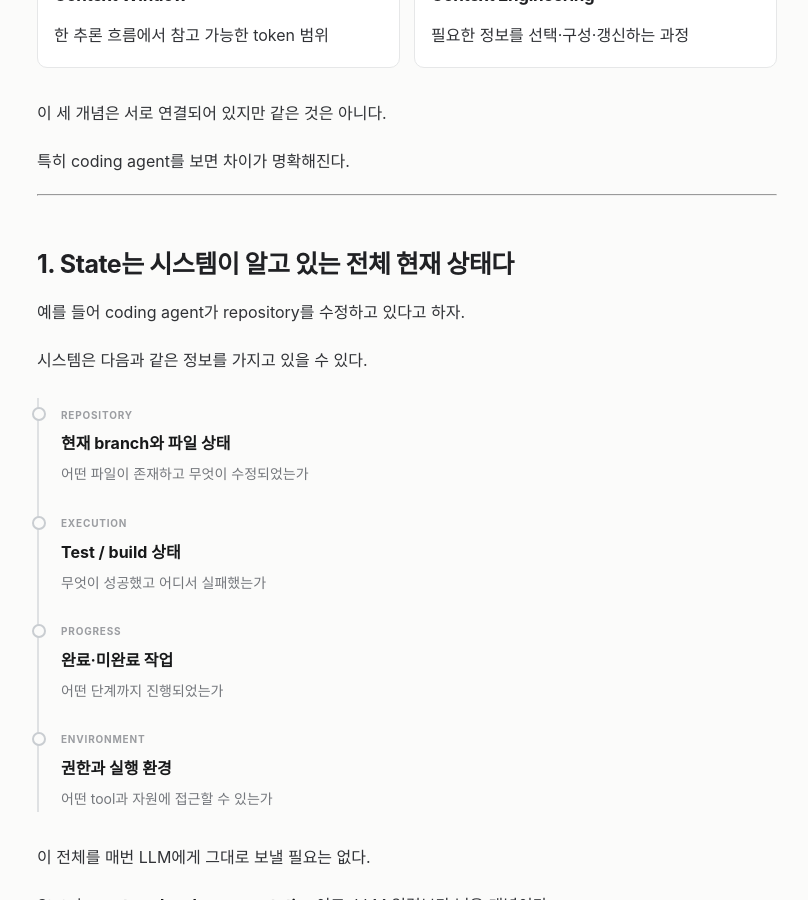
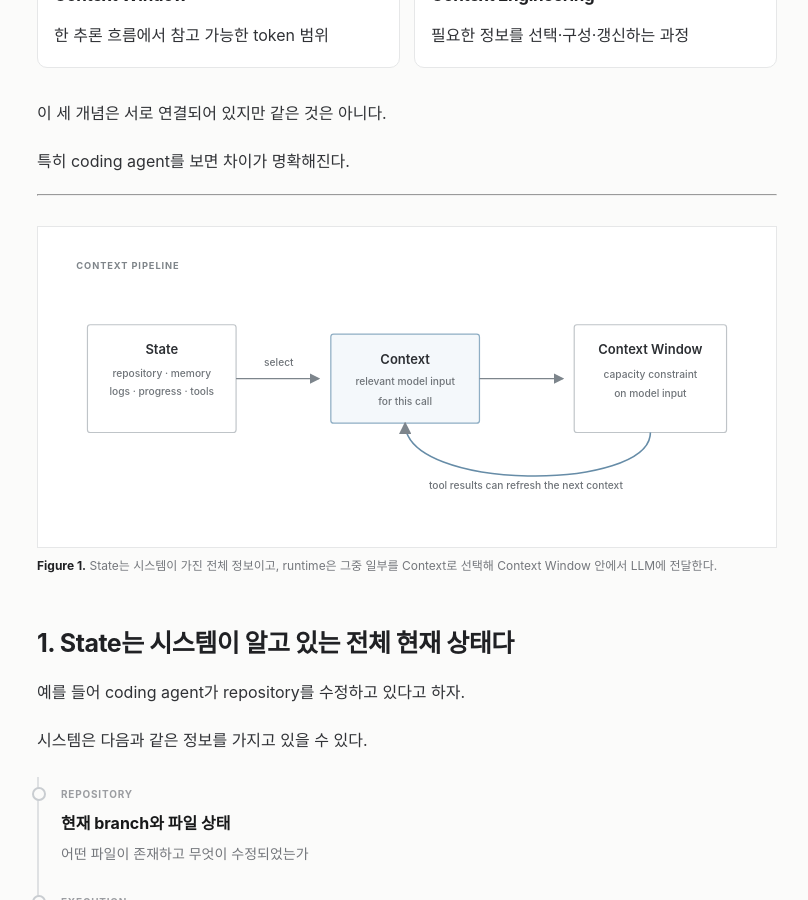
Before and after one commit to nayana224/nayana224.github.io, a Jekyll site: the page built from _notes/context-context-window-agent.md, in a window 1280 px wide and 900 px high, scrolled down 834 px. Shown: the whole window, without its empty margins (233-1041 px from the left). Built offline with Jekyll 4.4.1, drawn with Linux system fonts in a browser that asks for light colours.

Commit message:
notes: add paper-style concept figure

```diff
--- a/_notes/context-context-window-agent.md
+++ b/_notes/context-context-window-agent.md
@@ -30,6 +30,34 @@
 특히 coding agent를 보면 차이가 명확해진다.
 
 ---
+
+
+<!-- paper-figure:context-pipeline -->
+<figure class="paper-figure">
+ <div class="paper-figure-frame"><div class="paper-figure-canvas">
+ <svg viewBox="0 0 760 310" role="img" aria-label="State context and context window relationship">
+  <defs><marker id="ctxA" markerWidth="8" markerHeight="8" refX="7" refY="4" orient="auto"><path d="M0,0 L8,4 L0,8 z" fill="#7d858c"/></marker></defs>
+  <text x="24" y="28" class="fig-kicker">CONTEXT PIPELINE</text>
+  <rect x="36" y="88" width="160" height="116" rx="3" class="fig-box"/>
+  <text x="116" y="116" class="fig-label">State</text>
+  <text x="116" y="144" class="fig-small">repository · memory</text>
+  <text x="116" y="164" class="fig-small">logs · progress · tools</text>
+  <path d="M196 146 L285 146" class="fig-arrow" marker-end="url(#ctxA)"/>
+  <text x="242" y="132" class="fig-small">select</text>
+  <rect x="298" y="98" width="160" height="96" rx="3" class="fig-box-accent"/>
+  <text x="378" y="126" class="fig-label">Context</text>
+  <text x="378" y="153" class="fig-small">relevant model input</text>
+  <text x="378" y="174" class="fig-small">for this call</text>
+  <path d="M458 146 L548 146" class="fig-arrow" marker-end="url(#ctxA)"/>
+  <rect x="560" y="88" width="164" height="116" rx="3" class="fig-box"/>
+  <text x="642" y="116" class="fig-label">Context Window</text>
+  <text x="642" y="145" class="fig-small">capacity constraint</text>
+  <text x="642" y="166" class="fig-small">on model input</text>
+  <path d="M642 204 C642 268, 378 268, 378 194" class="fig-arrow-accent" marker-end="url(#ctxA)"/>
+  <text x="508" y="265" class="fig-small">tool results can refresh the next context</text>
+ </svg></div></div>
+ <figcaption><strong>Figure 1.</strong> State는 시스템이 가진 전체 정보이고, runtime은 그중 일부를 Context로 선택해 Context Window 안에서 LLM에 전달한다.</figcaption>
+</figure>
 
 ## 1. State는 시스템이 알고 있는 전체 현재 상태다
 
```
